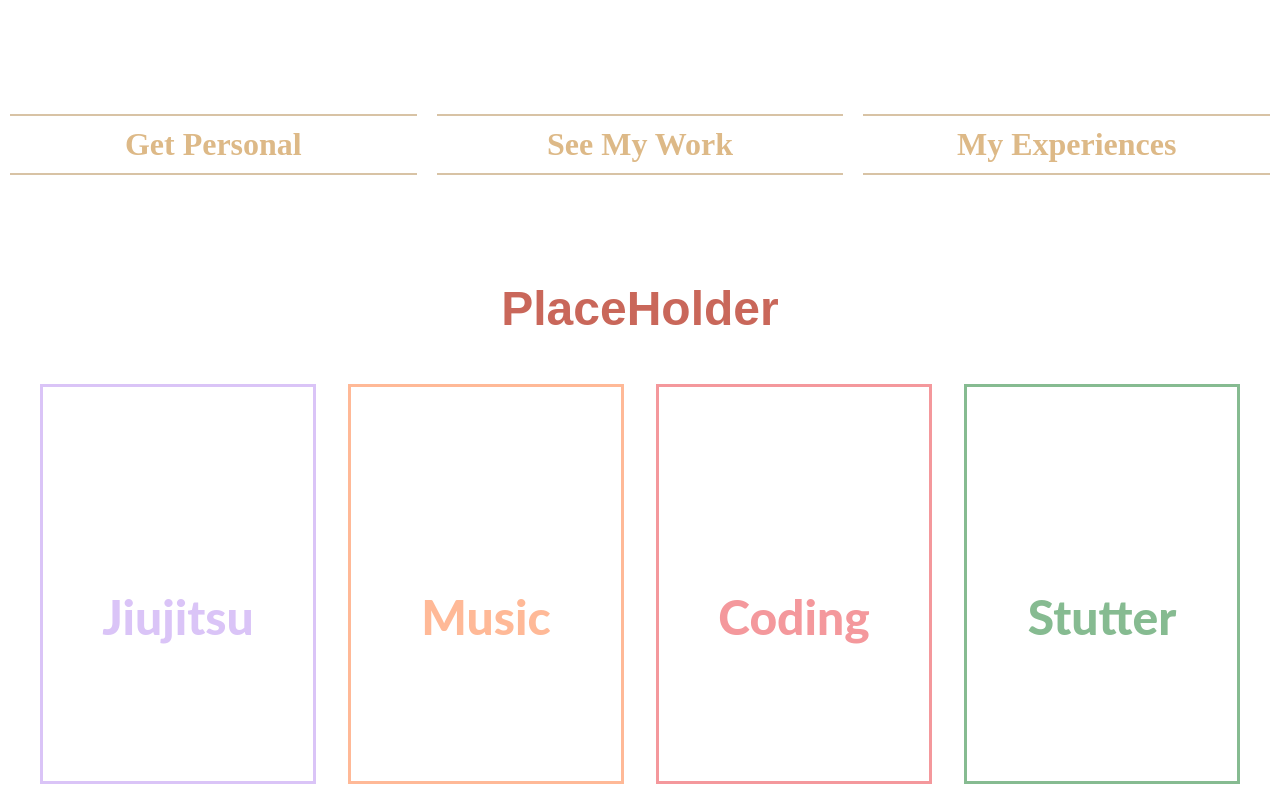
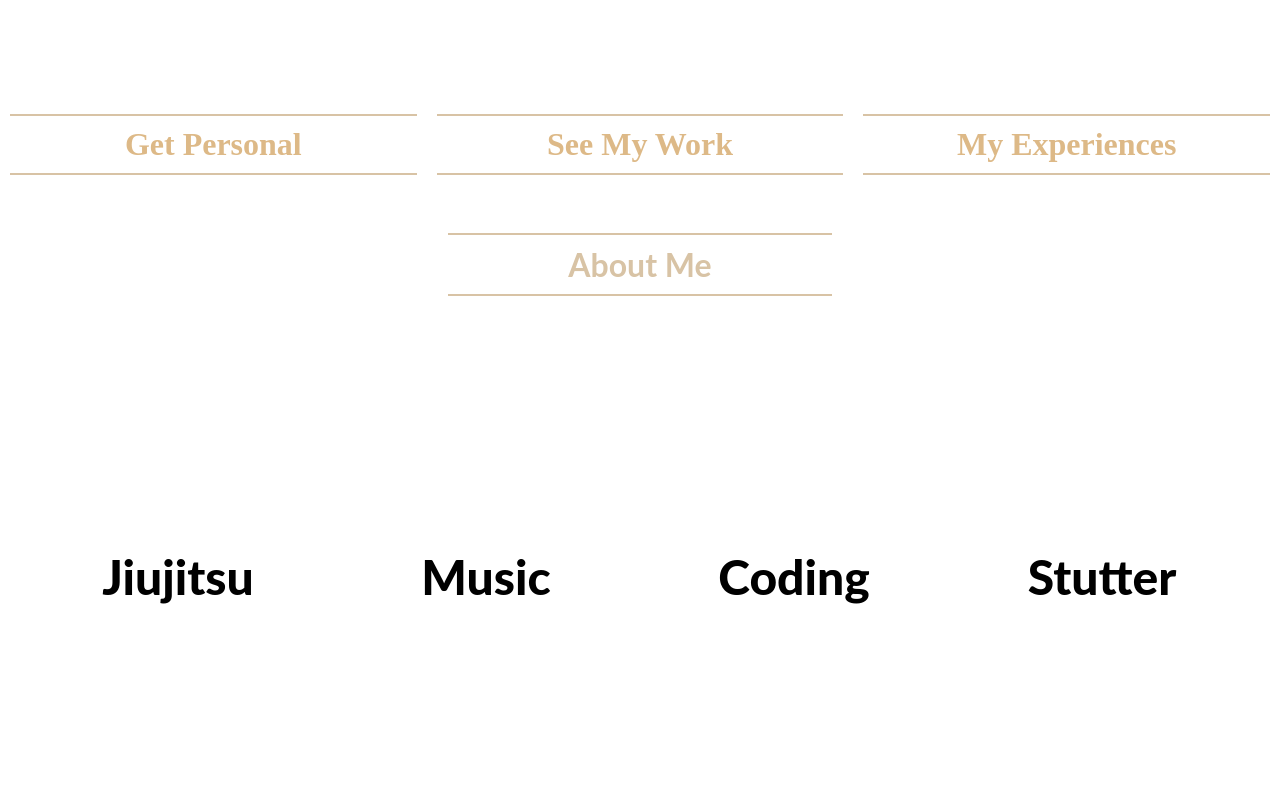
Before and after one commit to nhatphan108/nhatphan108.github.io, a React (Create React App) app: page / in a window 1280 px wide. Shown: the part 567-1367 px from the top of the page. After the commit the page ends 1327 px from the top, so only its background shows below. Built offline with nearby package versions, Linux system fonts and the light colour scheme.

Commit message:
About me style changes

```diff
--- a/src/components/About Me/about.css
+++ b/src/components/About Me/about.css
@@ -14,7 +14,6 @@
     text-align:center;
     padding-top:1em;
     font-size:3em;
-    color:#c9675a;
 }
 .about-flex-item{
     flex:1;
@@ -24,33 +23,35 @@
     height:25em;
 
 }
-.about-flex-container div.about-flex-item:first-of-type .card-front{
-    color:#dac4f7 ;
-    border:3px solid #dac4f7 ;
+/*
+.about-flex-container div.about-flex-item:nth-of-type(2) .card-front{
+    color:#c9675a ;
+    border:3px solid #c9675a ;
 }
-.about-flex-container div.about-flex-item:nth-of-type(2) .card-front{
+.about-flex-container div.about-flex-item:nth-of-type(1) .card-front{
 
-    color:#ffb997 ;
-    border: 3px solid #ffb997 ;
+    color: #c9675a;
+    border: 3px solid #c9675a;
 }
 .about-flex-container div.about-flex-item:nth-of-type(3) .card-front{
 
-    color:#f4989c;
-    border: 3px solid #f4989c;
+    color:#c9675a;
+    border: 3px solid #c9675a;;
 }
 .about-flex-container div.about-flex-item:nth-of-type(4) .card-front{
-    color:#86bb91;
-    border: 3px solid #86bb91
-}
-.about-flex-container div.about-flex-item:first-of-type .card-back{
-    border-color:#dac4f7 ;
+    color:#c9675a;
+    border: 3px solid #dac4f7;
 }
 .about-flex-container div.about-flex-item:nth-of-type(2) .card-back{
-    border-color:#ffb997 ;
+    border-color:#915ed4;
+}
+.about-flex-container div.about-flex-item:nth-of-type(1) .card-back{
+    border-color:#4b68cf;
 }
 .about-flex-container div.about-flex-item:nth-of-type(3) .card-back{
-    border-color:#f4989c;
+    border-color:#dac4f7;
 }
 .about-flex-container div.about-flex-item:nth-of-type(4) .card-back{
-    border-color:#86bb91;
+    border-color:#3a974c;
 }
+*/
--- a/src/components/About Me/about.js
+++ b/src/components/About Me/about.js
@@ -43,8 +43,8 @@ class About extends Component {
 
         const flipBoxes = (
             <div class="about-us">
+
             <div class="about-flex-container">
-                <h1 class="about-us-title"> PlaceHolder </h1>
                 {this.state.flipboxes.map((eachBox,index) =>
                     <FlipBox class="about-flex-item" index={index} key={eachBox.frontTitle} {...eachBox} />
                 )}
@@ -53,6 +53,7 @@ class About extends Component {
         )
         return (
             <div>
+                <Sectiontitle title="About Me" />
                 {flipBoxes}
             </div>
         )
```
